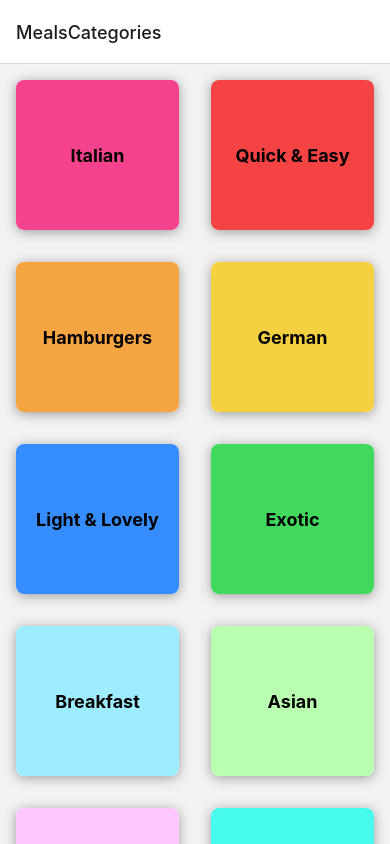
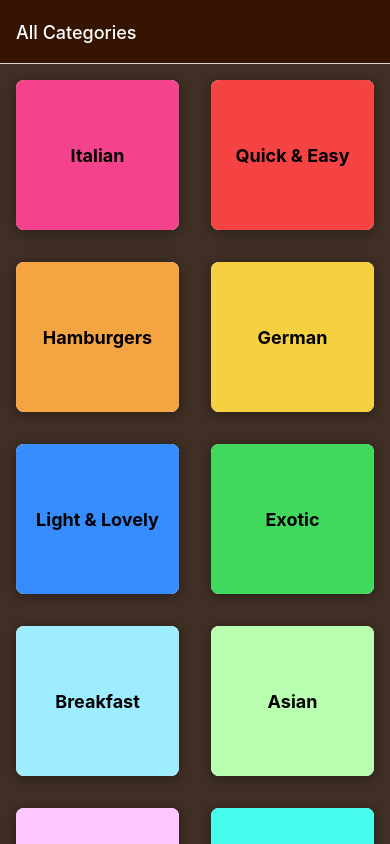
Before and after one commit to mdave94/RN_naigationApp, a React Native app: screen / in a window 390 px wide. Built offline with nearby package versions, Linux system fonts and the light colour scheme.

Commit message:
navigator styleing is added

```diff
--- a/App.js
+++ b/App.js
@@ -12,8 +12,20 @@
     <>
       <StatusBar style="light" />
       <NavigationContainer>
-        <Stack.Navigator>
-          <Stack.Screen name="MealsCategories" component={CategoriesScreen} />
+        <Stack.Navigator
+          screenOptions={{
+            headerStyle: { backgroundColor: "#351401" },
+            headerTintColor: "white",
+            contentStyle: { backgroundColor: "#3f2f25" },
+          }}
+        >
+          <Stack.Screen
+            name="MealsCategories"
+            component={CategoriesScreen}
+            options={{
+              title: "All Categories",
+            }}
+          />
           <Stack.Screen name="MealsOverview" component={MealsOverviewScreen} />
         </Stack.Navigator>
       </NavigationContainer>
```
